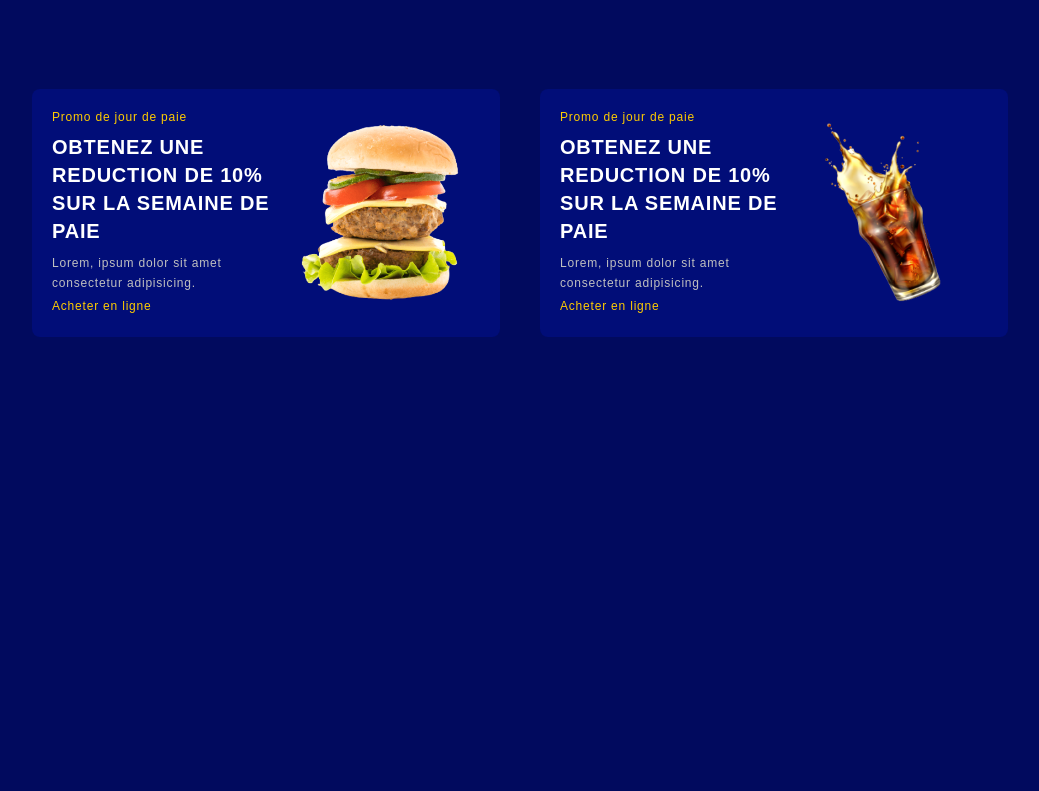
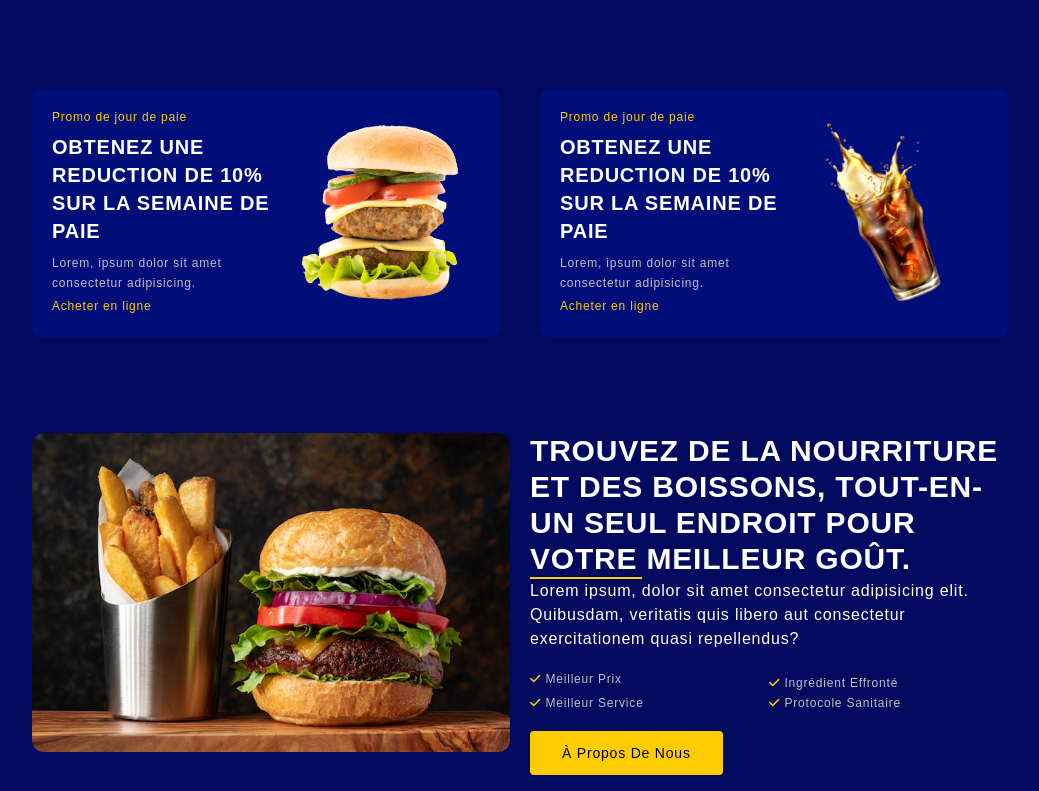
Before and after one commit to StanislasDev/burger-house_tailwindCSS-V.3, a website: page src/index.html in a window 1280 px wide. Shown: the part 983-1774 px from the top of the page, without its empty margins (120-1159 px from the left). Before the commit the page ends 1336 px from the top, so only its background shows below. Drawn offline with nearby package versions, Linux system fonts and the light colour scheme.

Commit message:
fin section#about << section#menu

```diff
--- a/src/index.html
+++ b/src/index.html
@@ -234,8 +234,42 @@
           </div>
         </div>
       </section>
-      <!--~~~~~~~~~~~~~~~ Promo ~~~~~~~~~~~~~~~-->
 
+      <!--~~~~~~~~~~~~~~~ About ~~~~~~~~~~~~~~~-->
+      <section id="about">
+        <div class="container flex flex-col gap-5 md:flex-row">
+          <div class="flex-1">
+            <img src="img/about.jpg" alt="about image" class="rounded-xl">
+          </div>
+
+          <div class="flex-1">
+            <h2 class="section_title">TROUVEZ DE LA NOURRITURE ET DES BOISSONS, TOUT-EN-UN SEUL ENDROIT POUR VOTRE MEILLEUR GOÛT.</h2>
+            <div class="separator"></div>
+            <p class="paragrph">Lorem ipsum, dolor sit amet consectetur adipisicing elit. Quibusdam, veritatis quis libero aut consectetur exercitationem quasi repellendus?</p>
+            <ul class="grid grid-cols-2 py-5 space-y-1">
+              <li class="text-xs text-paragraphColor">
+                <i class="fas fa-solid fa-check text-secondaryColor"></i>
+                Meilleur Prix
+              </li>
+              <li class="text-xs text-paragraphColor">
+                <i class="fas fa-solid fa-check text-secondaryColor"></i>
+                Ingrédient Effronté
+              </li>
+              <li class="text-xs text-paragraphColor">
+                <i class="fas fa-solid fa-check text-secondaryColor"></i>
+                Meilleur Service
+              </li>
+              <li class="text-xs text-paragraphColor">
+                <i class="fas fa-solid fa-check text-secondaryColor"></i>
+                Protocole Sanitaire
+              </li>
+            </ul>
+            <a href="#" class="btn btn-primary">À propos de nous</a>
+          </div>
+        </div>
+      </section>
+
+      <!--~~~~~~~~~~~~~~~ Menu ~~~~~~~~~~~~~~~-->
     </main>
 
     <script src="/src/scripts/main.js"></script>
--- a/src/input.css
+++ b/src/input.css
@@ -23,8 +23,12 @@
 
 @layer utilities {
     .home_title,
-    .card_title {
+    .card_title,
+    .section_title {
         @apply text-4xl font-Oswald font-bold uppercase lg:text-6xl;
+    }
+    .section_title {
+        @apply text-3xl;
     }
     .card_title {
         @apply text-xl;
```
Also changed, not shown: dist/output.css.
